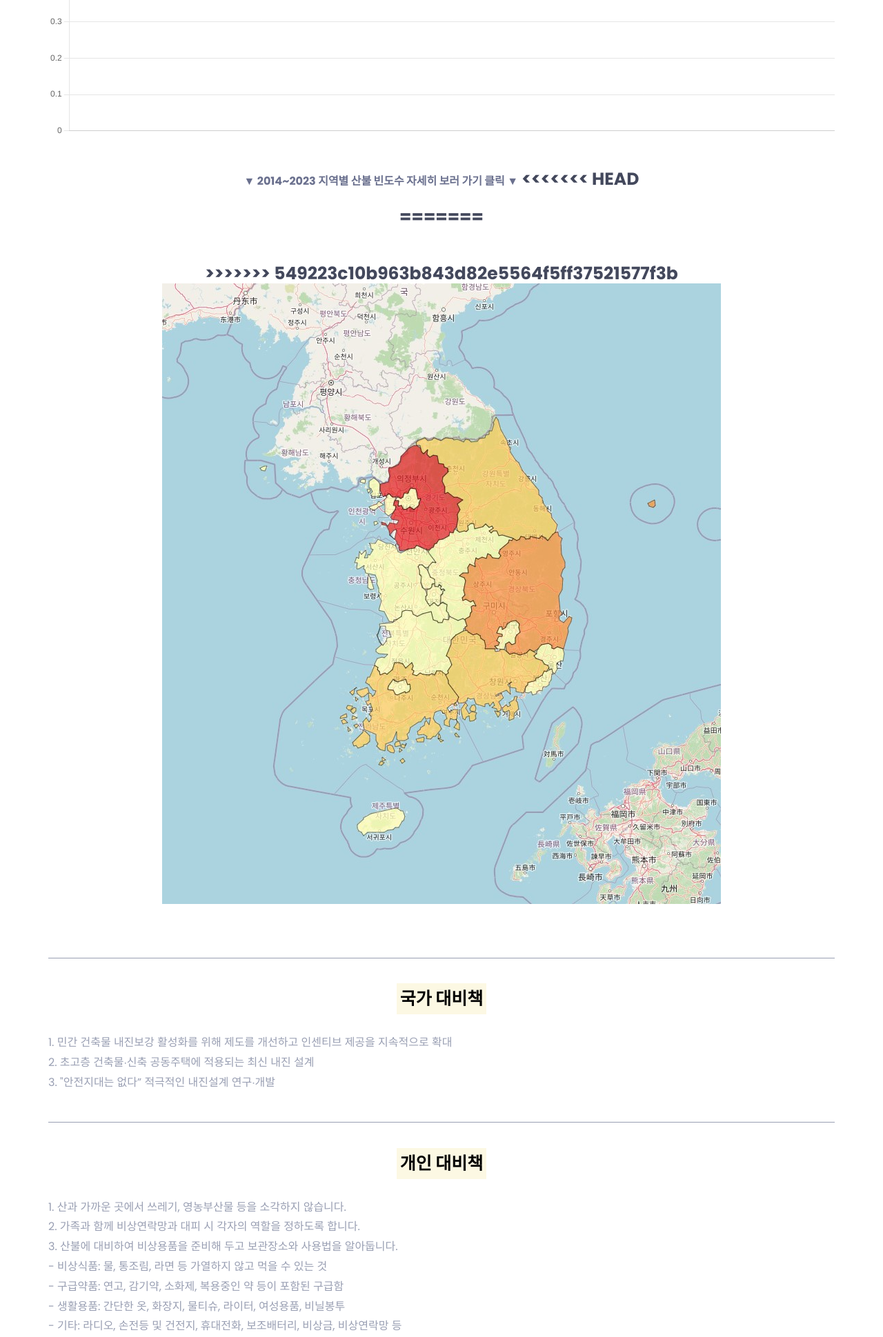
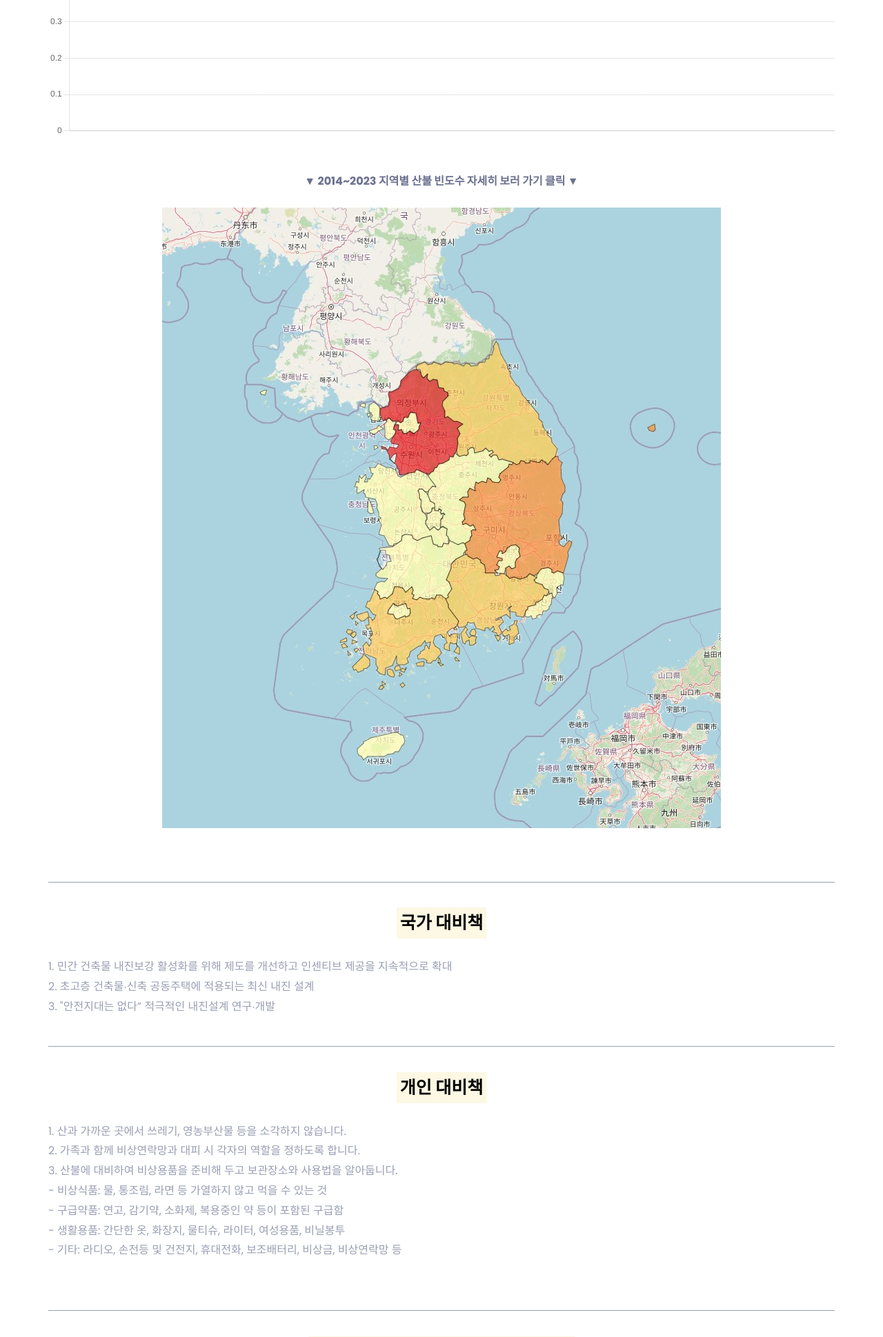
Before and after one commit to myeonghoho/ALVIN2, a Django app: page /nature/fires/ in a window 1280 px wide. Shown: the part 1355-3294 px from the top of the page at 69% size. Run offline with Django 5.2, Linux system fonts and the light colour scheme; data that the repository does not hold is empty; some libraries are stand-ins or nearby versions.

Commit message:
3/18 7번째 - fire.html에서  <<<<<<< HEAD ======= >>>>>>> 549223c10b963b843d82e5564f5ff37521577f3b 삭제

```diff
--- a/web/templates/fires.html
+++ b/web/templates/fires.html
@@ -212,11 +212,7 @@
 								<br><br>
 								<h2 style="font-size: 25px; font-weight: bolder; text-align:center; padding: left 200px;">
 									<a href ="/media/portfolio/fire_map.html">▼ 2014~2023 지역별 산불 빈도수 자세히 보러 가기 클릭 ▼ </a>
-<<<<<<< HEAD
 									<br><br>
-=======
-									<br><br><br>
->>>>>>> 549223c10b963b843d82e5564f5ff37521577f3b
 									<a href ="/media/portfolio/fire_map.html"><img src="/media/portfolio/fire_map.jpg"></a>
 								</h2>
 								</p>
```
